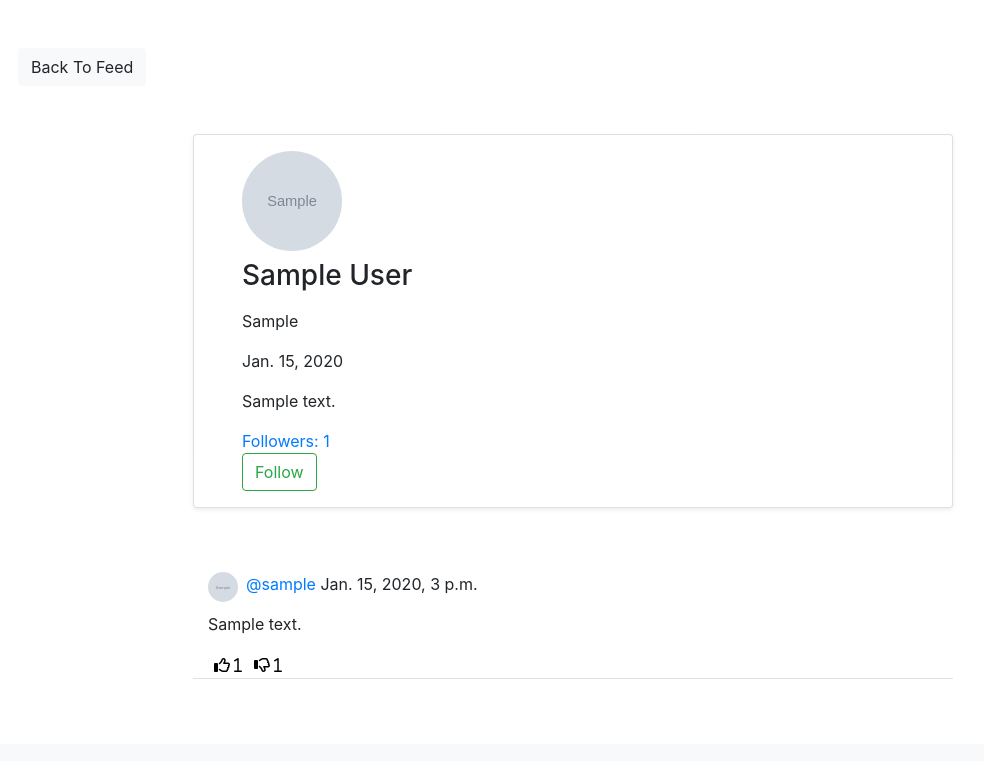
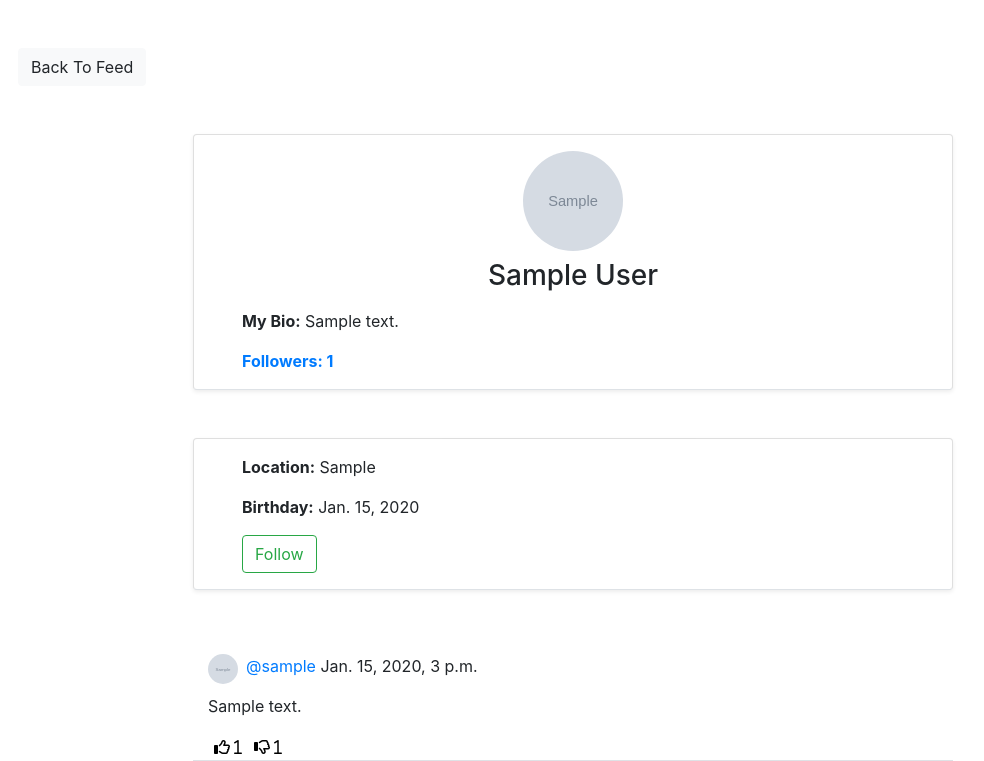
Before and after one commit to islombeknematov/Twitter-Clone, a Django app: page /social/profile/1/ in a window 1280 px wide. Shown: the part 56-817 px from the top of the page, without its empty margins (67-1051 px from the left). Before the commit the page ends 735 px from the top, so only its background shows below. Run offline with Django 4.2, Linux system fonts and the light colour scheme; tables that the repository leaves empty hold one stand-in row (values such as "Sample post"); grey boxes marked "Sample" are stand-in pictures; some libraries are stand-ins or nearby versions.

Commit message:
new commit

```diff
--- a/templates/layouts/header.html
+++ b/templates/layouts/header.html
@@ -11,7 +11,7 @@
             {% if user.is_authenticated %}
                 <button class="btn btn-dark ml-2"><a class="text-light" href="{% url 'auth_logout' %}">Logout</a>
                 </button>
-                <a style="font-size: 25px" class="mr-2 ml-2" href="{% url 'social:user-profile' user.profile.pk %}"><i
+                <a style="font-size: 25px" class="mr-2 ml-2" href="{% url 'social:user-profile' request.user.profile.pk %}"><i
                         class="fa fa-user-circle"></i></a>
             {% else %}
             {% endif %}
--- a/templates/social/profile.html
+++ b/templates/social/profile.html
@@ -12,6 +12,7 @@
 
         <div class="row justify-content-center mt-5">
             <div class="card shadow-sm col-md-8 col-sm-12 border-bottom px-5 pt-3">
+                <div class="text-center">
                     <img src="{{ profile.picture.url }}" alt="profile" class="rounded-circle" width="100" height="100"/>
                     {% if profile.name %}
                         <h3 class="py-2">{{ profile.name }}
@@ -34,20 +35,28 @@
                         </h3>
 
                     {% endif %}
+                </div>
 
+                {% if profile.bio %}
+                    <p><span class="font-weight-bold">My Bio:</span> {{ profile.bio }}</p>
+                {% endif %}
+                <div class="mb-3">
+                    <a href="{% url 'social:list-followers' profile.pk %}"
+                       class="post-link font-weight-bold text-decoration-none">Followers: {{ number_of_followers }}</a>
+                </div>
+            </div>
+        </div>
+
+        <div class="row justify-content-center mt-5">
+            <div class="card shadow-sm col-md-8 col-sm-12 border-bottom px-5 py-3">
                 {% if profile.location %}
-                    <p>{{ profile.location }}</p>
+                    <p><span class="font-weight-bold">Location:</span> {{ profile.location }}</p>
                 {% endif %}
 
                 {% if profile.birth_date %}
-                    <p>{{ profile.birth_date }}</p>
+                    <p><span class="font-weight-bold">Birthday:</span> {{ profile.birth_date }}</p>
                 {% endif %}
 
-                {% if profile.bio %}
-                    <p>{{ profile.bio }}</p>
-                {% endif %}
-                <div class="mb-3">
-                    <a href="{% url 'social:list-followers' profile.pk %}" class="post-link">Followers: {{ number_of_followers }}</a>
                 {% if user == request.user %}
                 {% else %}
                     {% if is_following %}
@@ -61,15 +70,9 @@
                             <button class="btn btn-outline-success" type="submit">Follow</button>
                         </form>
                     {% endif %}
-
                 {% endif %}
             </div>
-
         </div>
-
-        </div>
-
-
         {% for post in posts %}
             <div class="row justify-content-center mt-5">
                 <div class="col-md-8 col-sm-12 border-bottom">
@@ -96,7 +99,8 @@
                         <form method="post" action="{% url 'social:like' post.pk %}">
                             {% csrf_token %}
                             <input type="hidden" name="next" value="{{ request.path }}">
-                            <button type="submit" style="background-color: transparent; border: none; box-shadow: none">
+                            <button type="submit"
+                                    style="background-color: transparent; border: none; box-shadow: none">
                                 <i class="far fa-thumbs-up"> <span>{{ post.like.all.count }}</span> </i>
                             </button>
                         </form>
@@ -104,7 +108,8 @@
                         <form method="post" action="{% url 'social:dislike' post.pk %}">
                             {% csrf_token %}
                             <input type="hidden" name="next" value="{{ request.path }}">
-                            <button type="submit" style="background-color: transparent; border: none; box-shadow: none">
+                            <button type="submit"
+                                    style="background-color: transparent; border: none; box-shadow: none">
                                 <i class="far fa-thumbs-down"> <span>{{ post.dislike.all.count }}</span> </i>
                             </button>
                         </form>
@@ -115,4 +120,5 @@
             </div>
         {% endfor %}
     </div>
+
 {% endblock content %}
```
Lines whose indentation alone changed are shown as unchanged.
